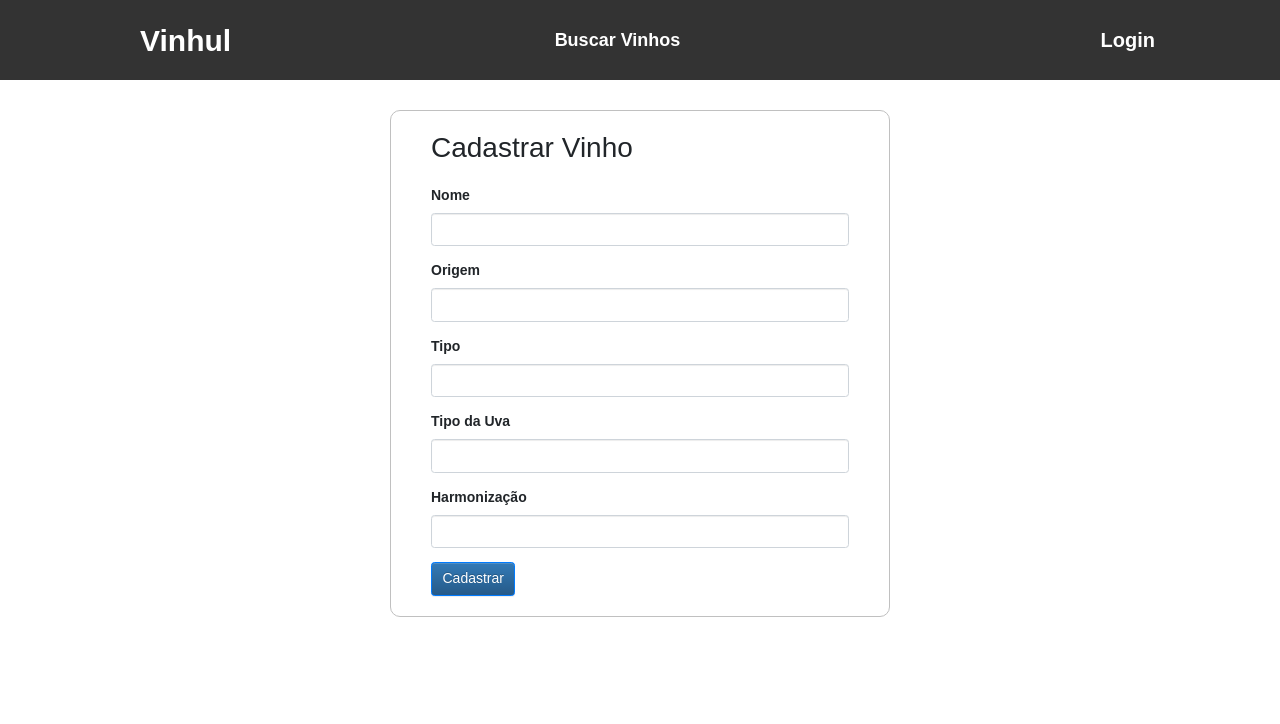
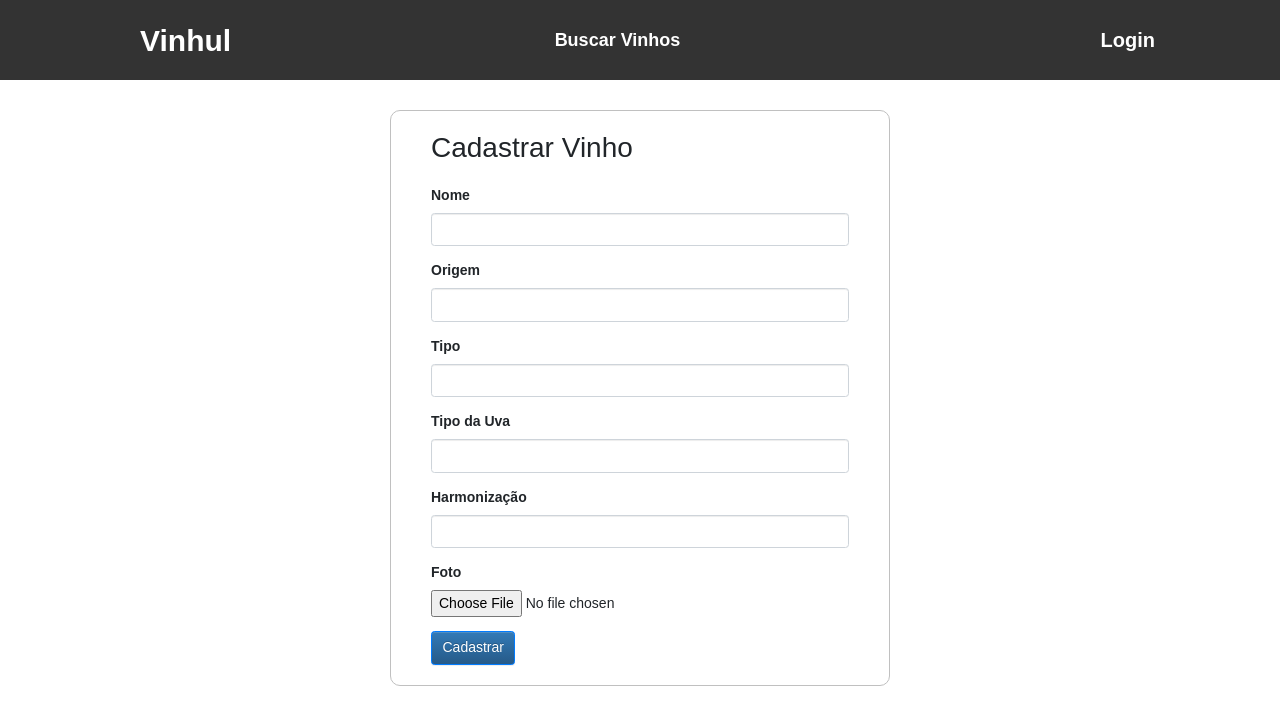
Before and after one commit to g-bortoletto/vinhul, an Angular app in the folder vinhul-frontend/: page /cadastrar in a window 1280 px wide. Shown: the top 724 px of the page. Built offline with nearby package versions, Linux system fonts and the light colour scheme.

Commit message:
fix: upload image fix

```diff
--- a/vinhul-frontend/src/app/components/cadastrar/cadastrar.component.html
+++ b/vinhul-frontend/src/app/components/cadastrar/cadastrar.component.html
@@ -53,6 +53,14 @@
           [(ngModel)]="foodharmony"
         />
       </div>
+      <div class="form-group">
+        <label>Foto</label>
+        <input
+          type="file"
+          (change)="handleFoto($event)"
+          accept="image/*"
+        />
+      </div>
       <button type="submit" class="btn btn-primary">Cadastrar</button>
     </form>
   </div>
--- a/vinhul-frontend/src/app/components/cadastrar/cadastrar.component.ts
+++ b/vinhul-frontend/src/app/components/cadastrar/cadastrar.component.ts
@@ -12,10 +12,24 @@ export class CadastrarComponent implements OnInit {
   type!: string;
   grapetype!: string;
   foodharmony!: string;
+  image!: string;
 
   constructor(private cadastrarService: CadastrarService) {}
 
   ngOnInit(): void {}
+
+  handleFoto(event: any): void {
+    const file = event.target.files[0];
+    const reader = new FileReader();
+    reader.readAsDataURL(file);
+    reader.onload = () => {
+      if (reader.result) {
+        this.image = reader.result as string;
+      } else {
+        console.log('Ocorreu um erro ao carregar a foto');
+      }
+    };
+  }
 
   onCadastrar(): void {
     this.cadastrarService.cadastraVinho(
@@ -23,7 +37,8 @@ export class CadastrarComponent implements OnInit {
       this.origin,
       this.type,
       this.grapetype,
-      this.foodharmony
+      this.foodharmony,
+      this.image
     );
   }
 }
--- a/vinhul-frontend/src/app/services/cadastrar.service.ts
+++ b/vinhul-frontend/src/app/services/cadastrar.service.ts
@@ -17,7 +17,8 @@ export class CadastrarService {
     origin: string,
     type: string,
     grapetype: string,
-    foodharmony: string
+    foodharmony: string,
+    image: string
   ) {
     const body: Wine = {
       name: name,
@@ -25,7 +26,7 @@ export class CadastrarService {
       type: type,
       grapetype: grapetype,
       foodharmony: foodharmony,
-      image: '',
+      image: image,
     };
 
     const httpOptions = {
```
Also changed, not shown: 1 other file (tests, documents, lock files or other folders).
